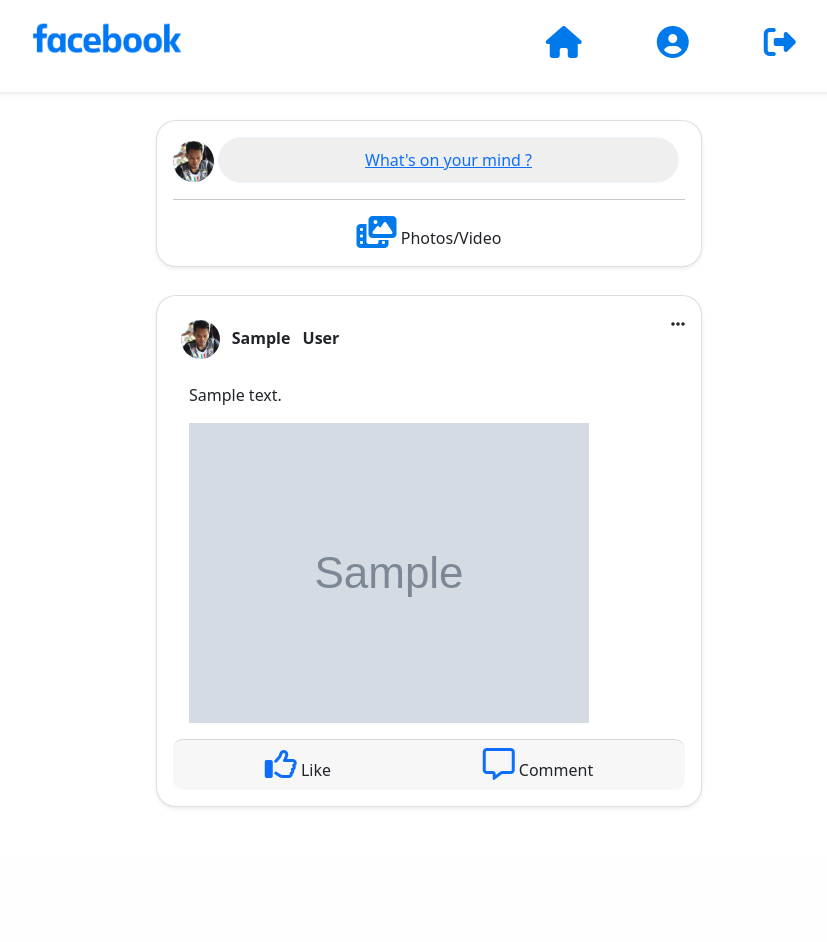
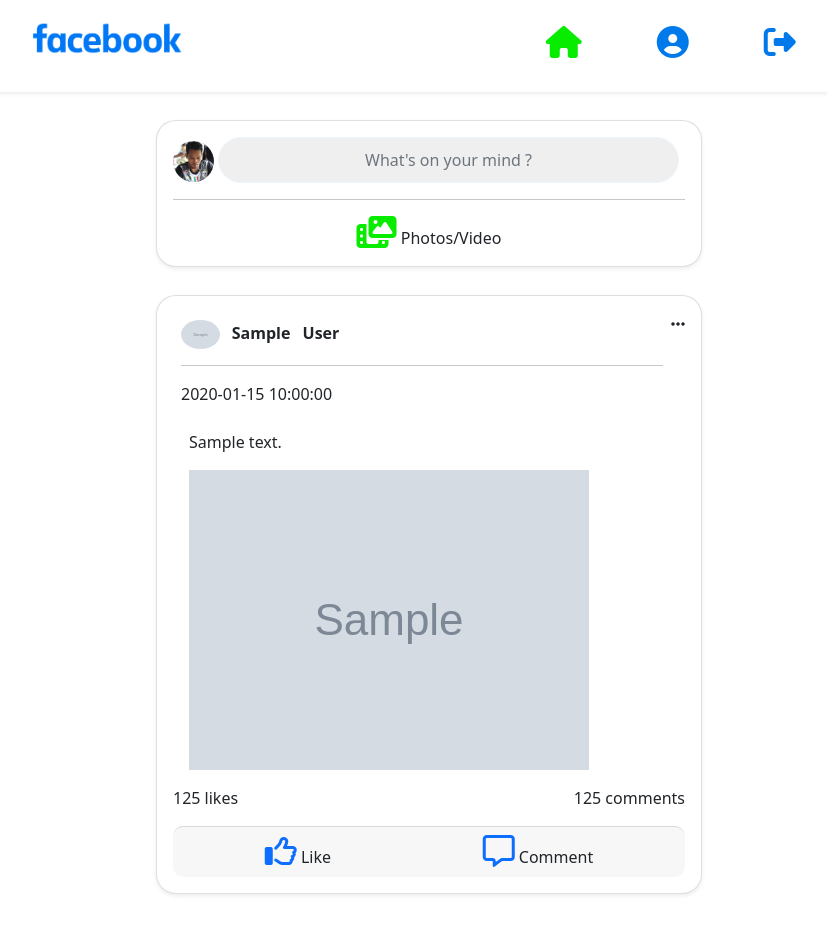
Before and after one commit to PNC-WEP-ONE-WEEK-PROJECT/PHP-DB-G10, a PHP site: page /index.php?pages=post_view in a window 1280 px wide. Shown: the whole page, without its empty margins (211-1038 px from the left). Before the commit the page ends 808 px from the top, so only its background shows below. Run offline with PHP 8.4, Linux system fonts and the light colour scheme; tables that the repository leaves empty or names only in its code hold one stand-in row (values such as "Sample post"); grey boxes marked "Sample" are stand-in pictures; some libraries are stand-ins or nearby versions.

Commit message:
#2 add post

```diff
--- a/models/database.php
+++ b/models/database.php
@@ -11,7 +11,7 @@
 //get post from databases
 function getPost() {
     global $db;
-    $statement = $db -> query("SELECT post_id,Description,image,user_id from posts");
+    $statement = $db -> query("SELECT post_id,Description,image,user_id, post_date from posts order by post_id desc");
     $posts = $statement -> fetchAll();
     return $posts;
 }
--- a/style/main.css
+++ b/style/main.css
@@ -103,17 +103,18 @@
 
 .card-head-info i {
     color: #007AEB;
-    /* font-size: 20px; */
+    font-size: 20px;
 }
 
-.container .card-head-profile .cover {
+
+/* .container .card-head-profile .cover {
     height: 250px;
     width: 100%;
     background-image: url(../uploads/girl.jpg);
-}
+} */
 
 .active {
-    text-decoration: underline;
+    color: rgb(8, 236, 0);
 }
 
 
--- a/templates/header.php
+++ b/templates/header.php
@@ -11,14 +11,19 @@
     <link href="https://cdn.jsdelivr.net/npm/bootstrap@5.1.3/dist/css/bootstrap.min.css" rel="stylesheet">
 
 </head>
+<?php
+    if(isset($_GET['pages'])){
+        $active = $_GET['pages'];
+    }
+?>
 <body>
     <nav class="shadow-sm p-3 mb-5 bg-white rounded">
         <ul>
             <img src="../images/facebook.png"/>
         </ul>
          <ul>
-            <li class="active"><a href="../index.php?pages=post_view"><i class="fas fa-home fa-2x"></i></a></li>
-            <li class="active"><a href="../index.php?pages=profile_view"><i class="fas fa-user-circle fa-2x"></i></a></li>
+            <li class="active"><a href="../index.php?pages=post_view"><i class="fas fa-home fa-2x <?php if ($active == "post_view") echo "active" ?>"></i></a></li>
+            <li class="active"><a href="../index.php?pages=profile_view"><i class="fas fa-user-circle fa-2x <?php if ($active == "profile_view") echo "active" ?> "></i></a></li>
             <li class="active"><a href=""><i class="fas fa-sign-out-alt fa-2x"></i></a></li>
         </ul>
     </nav>
--- a/views/post_view.php
+++ b/views/post_view.php
@@ -7,12 +7,12 @@
                     <div class="card shadow-sm p-3 mb-5 bg-white rounded-30">
                 <div class="profile">
                         <img src="../images/cher rady.jpg" alt="profile" class="image-profile" width="8%">
-                        <button class="button"><a href="../index.php?pages=create_view"><span class="p-2 profile_name">What's on your mind ?</span></a></button>
+                        <button class="button"><a href="../index.php?pages=create_view" class = "text-secondary text-decoration-none">What's on your mind ?</a></button>
                 </div>
                 <hr>
                 <div class="post-photo">
                     <div>
-                        <i class="fas fa-photo-video fa-2x"  style="color:#007AEB"></i>
+                        <i class="fas fa-photo-video fa-2x"  style="color:rgb(8, 236, 0)"></i>
                         <span>Photos/Video</span>
                     </div>
                 </div>
@@ -27,9 +27,11 @@
             <div class="card shadow-sm p-3 mb-5 bg-white rounded-30">
                 <div class="card-head">
                     <div class="profile p-2">
-                            <img src="../images/cher rady.jpg" alt="profile" class="image-profile" width="8%">
+                            <img src="../uploads/<?= $post['image']; ?>" alt="profile" class="img-fluid rounded-circle"  id="New-profile"  width="8%">
                             <strong class="p-2 profile_name"><?= $users['first_name']; ?></strong>
                             <strong class=" profile_name"><?= $users['last_name']; ?></strong>
+                            <hr>
+                            <span><?= $post['post_date'] ?></span>
                     </div>
                     <div class="dropdown">
                         <i class="fa fa-ellipsis-h" data-bs-toggle="dropdown">
@@ -45,6 +47,10 @@
                         <p><?= $post['Description']; ?></p>
                     </div>
                     <img src="../uploads/<?= $post['image']; ?>" alt="image" class="img-fluid"  >
+                </div>
+                <div class="like-comment d-flex justify-content-between">
+                    <p class="like">125  likes</p>
+                    <p class="comment">125  comments</p>
                 </div>
                 <div class="card-footer">
                     <div>
```
Also changed, not shown: views/profile_view.php (+20 -2 lines), uploads/10.jpg (added), uploads/12.jpg (deleted), uploads/3.jpeg (deleted), uploads/4.jpg (deleted), uploads/Learn-1.webp (deleted), uploads/cher rady.jpg (deleted).
